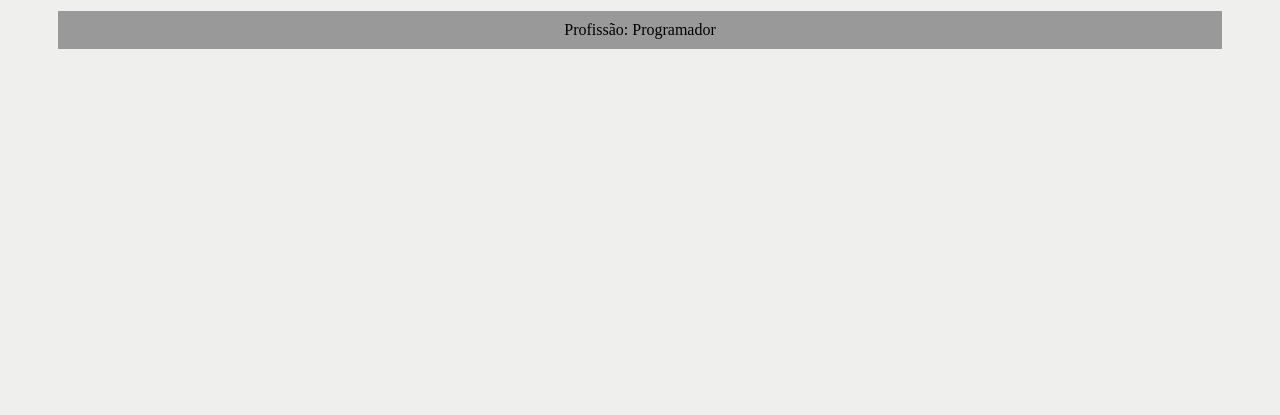
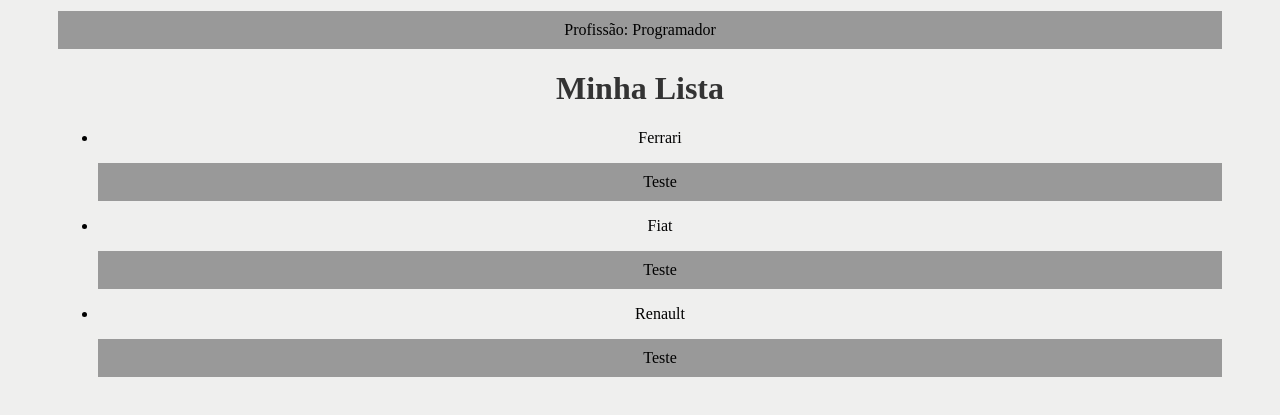
Before and after one commit to guilhermeteixeira-dev/React, a React (Create React App) app in the folder meu-projeto/: page / in a window 1280 px wide. Shown: the part 735-1150 px from the top of the page. Before the commit the page ends 858 px from the top, so only its background shows below. Built offline with nearby package versions, Linux system fonts and the light colour scheme.

Commit message:
list. js criado no componentes

```diff
--- a/meu-projeto/src/App.js
+++ b/meu-projeto/src/App.js
@@ -2,6 +2,7 @@
 import SayMyName from './components/SayMyName';
 import Pessoa from './components/Pessoa';
 import Frase from './components/Frase';
+import List from './components/List';
 
 function App() {
   const nome = "Maria";
@@ -20,6 +21,7 @@
         profissao="Programador"
         foto="https://images5.alphacoders.com/132/thumb-1920-1323847.jpg"
       />
+      <List />
     </div>
   )
 }
--- /dev/null
+++ b/meu-projeto/src/components/Item.js
@@ -0,0 +1,11 @@
+function Item(props) {
+    return (
+        <>
+            <li>{props.marca}</li>
+            <p>Teste</p>
+        </>
+    )
+
+}
+
+export default Item;
--- /dev/null
+++ b/meu-projeto/src/components/List.js
@@ -0,0 +1,16 @@
+import Item from './Item';
+function List() {
+    return (
+        <>
+            <h1>Minha Lista</h1>
+            <ul>
+                <Item marca="Ferrari" />
+                <Item marca="Fiat" />
+                <Item marca="Renault" />
+            </ul>
+        </>
+
+    )
+}
+
+export default List;
--- a/meu-projeto/src/components/SayMyName.js
+++ b/meu-projeto/src/components/SayMyName.js
@@ -1,7 +1,7 @@
-function SayMyName(props) {
+function SayMyName({nome}) {
     return (
         <div>
-            <p>Fala aí {props.nome}, suave?</p>
+            <p>Fala aí {nome}, suave?</p>
         </div>
     )
 }
--- a/meu-projeto/src/index.css
+++ b/meu-projeto/src/index.css
@@ -1,5 +1,6 @@
 body {
   padding: 50px;
+  padding-bottom: 500px;
   background-color: #efefee;
 }
 
```
